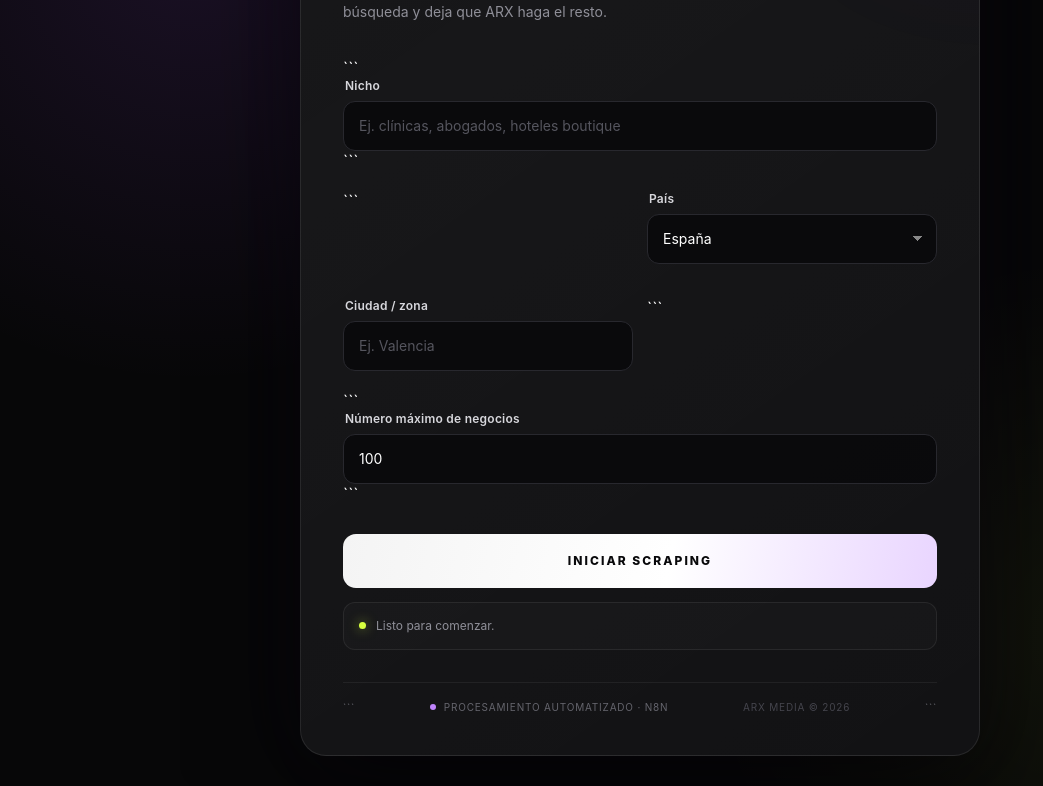
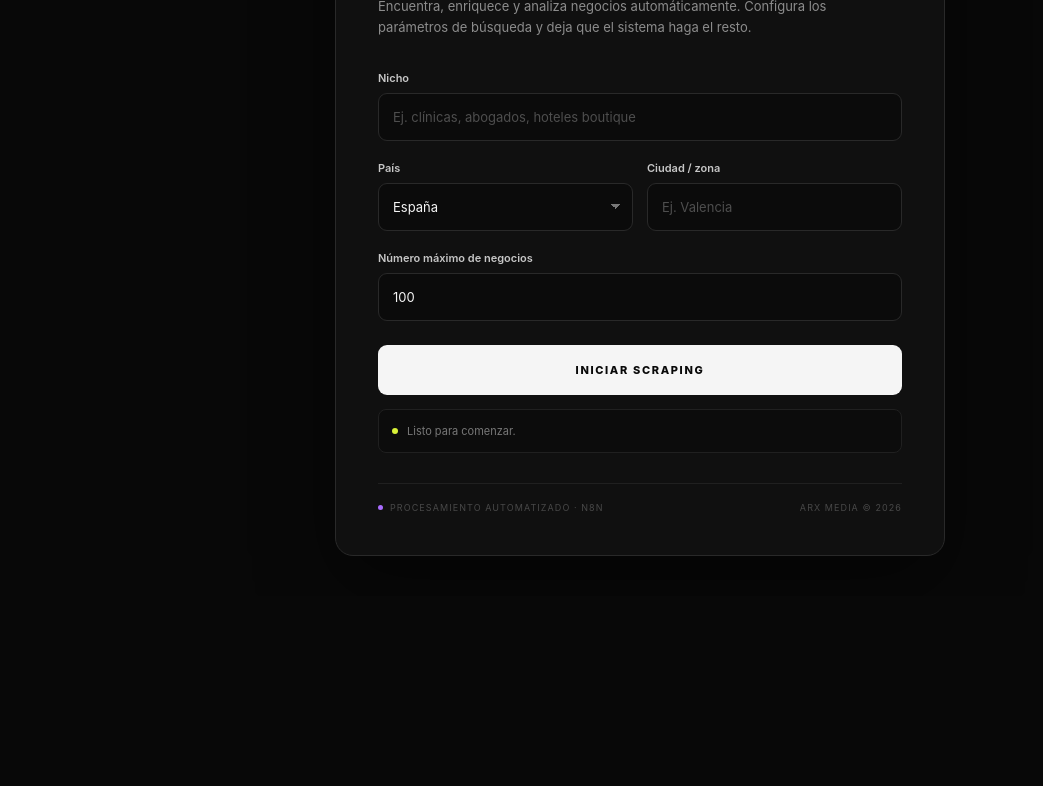
Before and after one commit to arxmediaes/Scrappy, a plain HTML site: page index.html in a window 1280 px wide. Shown: the part 206-992 px from the top of the page, without its empty margins (0-1043 px from the left). After the commit the page ends 802 px from the top, so only its background shows below. Drawn offline with Linux system fonts and the light colour scheme.

Commit message:
Update index.html

````diff
--- a/index.html
+++ b/index.html
@@ -1,344 +1,348 @@
 <!doctype html>
-
 <html lang="es">
 <head>
 <meta charset="utf-8">
 <meta name="viewport" content="width=device-width,initial-scale=1">
+
 <title>ARX MEDIA — Lead Scraper</title>
 
 <style>
+
 * {
   box-sizing: border-box;
 }
 
 :root {
-  --bg: #070708;
-  --panel: #101012;
-  --panel-2: #141417;
-  --border: #28282e;
-  --text: #f7f7f8;
-  --muted: #8f8f98;
-  --muted-2: #65656d;
-  --purple: #a855f7;
-  --purple-light: #c084fc;
-  --lime: #d7ff3f;
+  --black: #080808;
+  --surface: #101010;
+  --surface-2: #141414;
+  --border: #292929;
+
+  --white: #f5f5f5;
+  --gray: #8c8c8c;
+  --gray-dark: #555;
+
+  --purple: #a96cff;
+  --lime: #d9f238;
+}
+
+/* =========================================================
+   BASE
+========================================================= */
+
+html,
+body {
+  margin: 0;
+  min-height: 100%;
 }
 
 body {
-  margin: 0;
   min-height: 100vh;
+
+  background:
+    radial-gradient(
+      circle at 50% -20%,
+      rgba(169,108,255,.08),
+      transparent 35%
+    ),
+    var(--black);
+
+  color: var(--white);
+
+  font-family:
+    Inter,
+    -apple-system,
+    BlinkMacSystemFont,
+    "Segoe UI",
+    Arial,
+    sans-serif;
+
   display: flex;
   align-items: center;
   justify-content: center;
-  padding: 30px 16px;
 
-  font-family: Inter, Arial, sans-serif;
-  color: var(--text);
-
-  background:
-    radial-gradient(
-      circle at 15% 15%,
-      rgba(168, 85, 247, .12),
-      transparent 32%
-    ),
-    radial-gradient(
-      circle at 85% 85%,
-      rgba(215, 255, 63, .055),
-      transparent 28%
-    ),
-    var(--bg);
+  padding: 40px 20px;
 }
 
-/* ───────────── CONTAINER ───────────── */
+/* =========================================================
+   MAIN
+========================================================= */
+
+.wrapper {
+  width: 100%;
+  max-width: 610px;
+}
+
+/* =========================================================
+   BRAND
+========================================================= */
+
+.brand {
+  display: flex;
+  align-items: center;
+  justify-content: space-between;
+
+  margin-bottom: 22px;
+
+  padding: 0 3px;
+}
+
+.brand-name {
+  display: flex;
+  align-items: center;
+  gap: 9px;
+
+  font-size: 11px;
+  font-weight: 700;
+
+  letter-spacing: .20em;
+}
+
+.brand-point {
+  width: 6px;
+  height: 6px;
+
+  border-radius: 50%;
+
+  background: var(--lime);
+}
+
+.brand-type {
+  font-size: 9px;
+  letter-spacing: .17em;
+
+  color: #505050;
+}
+
+/* =========================================================
+   CARD
+========================================================= */
 
 .card {
   position: relative;
-  width: min(680px, 94vw);
+
+  background: var(--surface);
+
+  border: 1px solid var(--border);
+
+  border-radius: 18px;
 
   padding: 42px;
 
-  background:
-    linear-gradient(
-      145deg,
-      rgba(255,255,255,.035),
-      rgba(255,255,255,.008)
-    ),
-    var(--panel);
-
-  border: 1px solid rgba(255,255,255,.09);
-  border-radius: 26px;
-
   box-shadow:
-    0 35px 100px rgba(0,0,0,.65),
-    0 0 80px rgba(168,85,247,.045);
-
-  overflow: hidden;
+    0 30px 80px rgba(0,0,0,.45);
 }
 
-/* Línea decorativa superior */
+/* línea superior muy discreta */
 
 .card::before {
   content: "";
+
   position: absolute;
-  top: 0;
-  left: 0;
-  right: 0;
-  height: 2px;
+
+  top: -1px;
+  left: 38px;
+  right: 38px;
+
+  height: 1px;
 
   background: linear-gradient(
     90deg,
     transparent,
-    var(--purple),
-    var(--purple-light),
-    var(--lime),
+    rgba(169,108,255,.7),
     transparent
   );
-
-  opacity: .8;
 }
 
-/* Glow decorativo */
+/* =========================================================
+   HEADER
+========================================================= */
 
-.card::after {
-  content: "";
-  position: absolute;
-  width: 260px;
-  height: 260px;
-
-  right: -150px;
-  top: -150px;
-
-  background: var(--purple);
-  opacity: .055;
-
-  filter: blur(80px);
-  pointer-events: none;
+.header {
+  margin-bottom: 34px;
 }
 
-/* ───────────── BRAND ───────────── */
+.eyebrow {
+  margin-bottom: 13px;
 
-.brand-row {
-  display: flex;
-  align-items: center;
-  justify-content: space-between;
-  margin-bottom: 30px;
+  font-size: 10px;
+  font-weight: 600;
+
+  letter-spacing: .18em;
+  text-transform: uppercase;
+
+  color: var(--purple);
 }
-
-.brand {
-  display: flex;
-  align-items: center;
-  gap: 9px;
-
-  font-size: 12px;
-  font-weight: 700;
-  letter-spacing: .22em;
-  color: #fff;
-}
-
-.brand-dot {
-  width: 7px;
-  height: 7px;
-
-  border-radius: 50%;
-  background: var(--lime);
-
-  box-shadow:
-    0 0 12px rgba(215,255,63,.65);
-}
-
-.version {
-  font-size: 10px;
-  letter-spacing: .16em;
-  color: var(--muted-2);
-}
-
-/* ───────────── HEADER ───────────── */
 
 .title {
   margin: 0;
 
-  font-size: clamp(32px, 6vw, 48px);
-  line-height: .98;
+  font-size: 42px;
+  line-height: 1.02;
+
+  font-weight: 650;
+
   letter-spacing: -.045em;
-  font-weight: 750;
 }
 
 .title span {
-  color: var(--purple-light);
+  color: var(--purple);
 }
 
-.sub {
-  max-width: 510px;
+.description {
+  max-width: 470px;
 
-  margin: 15px 0 34px;
+  margin: 15px 0 0;
 
-  color: var(--muted);
-  font-size: 14px;
+  font-size: 13px;
   line-height: 1.6;
+
+  color: var(--gray);
 }
 
-/* ───────────── FORM ───────────── */
+/* =========================================================
+   FORM
+========================================================= */
 
-.form-section {
-  margin-bottom: 20px;
+.form {
+  display: flex;
+  flex-direction: column;
+  gap: 20px;
+}
+
+.field {
+  width: 100%;
 }
 
 label {
   display: block;
 
-  margin: 0 0 8px 2px;
+  margin-bottom: 8px;
 
-  color: #d7d7dc;
-  font-size: 12px;
+  font-size: 11px;
   font-weight: 600;
-  letter-spacing: .02em;
-}
 
-.field {
-  position: relative;
+  color: #c7c7c7;
 }
 
 input,
 select {
   width: 100%;
-  height: 50px;
+  height: 48px;
 
-  padding: 0 15px;
+  padding: 0 14px;
 
-  border-radius: 12px;
   border: 1px solid var(--border);
+  border-radius: 9px;
 
-  background: rgba(8,8,10,.82);
+  background: #0b0b0b;
 
-  color: #fff;
+  color: var(--white);
 
   font-family: inherit;
-  font-size: 14px;
+  font-size: 13px;
 
   outline: none;
 
   transition:
     border-color .2s ease,
-    box-shadow .2s ease,
-    background .2s ease,
-    transform .2s ease;
+    background .2s ease;
 }
 
 input::placeholder {
-  color: #55555e;
+  color: #4e4e4e;
 }
 
 input:hover,
 select:hover {
-  border-color: #3a3a43;
+  border-color: #363636;
 }
 
 input:focus,
 select:focus {
-  border-color: rgba(168,85,247,.8);
+  border-color: rgba(169,108,255,.75);
 
-  background: #0c0c0f;
-
-  box-shadow:
-    0 0 0 3px rgba(168,85,247,.08),
-    0 0 30px rgba(168,85,247,.07);
+  background: #0d0d0d;
 }
 
-/* Select */
+/* SELECT */
 
 select {
   appearance: none;
+
   cursor: pointer;
 
   background-image:
-    linear-gradient(45deg, transparent 50%, #888 50%),
-    linear-gradient(135deg, #888 50%, transparent 50%);
+    linear-gradient(45deg, transparent 50%, #777 50%),
+    linear-gradient(135deg, #777 50%, transparent 50%);
+
   background-position:
-    calc(100% - 18px) 21px,
-    calc(100% - 13px) 21px;
+    calc(100% - 16px) 20px,
+    calc(100% - 11px) 20px;
+
   background-size:
     5px 5px,
     5px 5px;
+
   background-repeat: no-repeat;
 }
 
 select option {
-  background: #111114;
-  color: #fff;
+  background: #111;
+  color: white;
 }
 
-/* ───────────── GRID ───────────── */
+/* =========================================================
+   TWO COLUMNS
+========================================================= */
 
-.grid {
+.row {
   display: grid;
+
   grid-template-columns: 1fr 1fr;
+
   gap: 14px;
 }
 
-/* ───────────── BUTTON ───────────── */
+/* =========================================================
+   BUTTON
+========================================================= */
 
 button {
-  position: relative;
+  width: 100%;
+  height: 50px;
 
-  width: 100%;
-  height: 54px;
+  margin-top: 4px;
 
-  margin-top: 10px;
+  border: none;
+  border-radius: 9px;
 
-  border: 0;
-  border-radius: 13px;
+  background: var(--white);
 
-  background:
-    linear-gradient(
-      100deg,
-      #f4f4f4 0%,
-      #ffffff 55%,
-      #e9d5ff 100%
-    );
-
-  color: #09090b;
+  color: #090909;
 
   font-family: inherit;
-  font-size: 12px;
+
+  font-size: 11px;
   font-weight: 800;
-  letter-spacing: .17em;
+
+  letter-spacing: .15em;
 
   cursor: pointer;
 
-  overflow: hidden;
-
   transition:
-    transform .2s ease,
-    box-shadow .2s ease,
-    filter .2s ease;
-}
-
-button::before {
-  content: "";
-  position: absolute;
-  inset: 0;
-
-  background: linear-gradient(
-    90deg,
-    transparent,
-    rgba(168,85,247,.20),
-    transparent
-  );
-
-  transform: translateX(-100%);
-  transition: transform .5s ease;
+    transform .18s ease,
+    background .18s ease,
+    box-shadow .18s ease;
 }
 
 button:hover {
-  transform: translateY(-2px);
+  transform: translateY(-1px);
+
+  background: #ffffff;
 
   box-shadow:
-    0 12px 35px rgba(168,85,247,.20),
-    0 0 30px rgba(215,255,63,.06);
-}
-
-button:hover::before {
-  transform: translateX(100%);
+    0 10px 30px rgba(0,0,0,.35);
 }
 
 button:active {
@@ -348,174 +352,192 @@ button:active {
 button:disabled {
   opacity: .5;
   cursor: wait;
-  transform: none;
 }
 
-/* ───────────── STATUS ───────────── */
+/* =========================================================
+   STATUS
+========================================================= */
 
 .status {
   display: flex;
   align-items: center;
-  gap: 10px;
 
-  min-height: 48px;
+  min-height: 44px;
 
   margin-top: 14px;
-  padding: 0 15px;
 
-  border: 1px solid rgba(255,255,255,.07);
-  border-radius: 12px;
+  padding: 0 13px;
 
-  background: rgba(255,255,255,.018);
+  border: 1px solid #202020;
+  border-radius: 8px;
 
-  color: var(--muted);
+  background: #0c0c0c;
 
-  font-size: 12px;
+  color: #777;
+
+  font-size: 11px;
 }
 
 .status::before {
   content: "";
 
-  flex: 0 0 auto;
+  width: 6px;
+  height: 6px;
 
-  width: 7px;
-  height: 7px;
+  margin-right: 9px;
+
+  flex-shrink: 0;
 
   border-radius: 50%;
 
   background: var(--lime);
-
-  box-shadow:
-    0 0 12px rgba(215,255,63,.55);
 }
 
-/* ───────────── FOOTER ───────────── */
+/* =========================================================
+   FOOTER
+========================================================= */
 
 .footer {
   display: flex;
   align-items: center;
   justify-content: space-between;
 
-  margin-top: 32px;
+  margin-top: 30px;
   padding-top: 18px;
 
-  border-top: 1px solid rgba(255,255,255,.06);
+  border-top: 1px solid #202020;
 
-  color: var(--muted-2);
+  font-size: 9px;
 
-  font-size: 10px;
-  letter-spacing: .08em;
+  letter-spacing: .12em;
+
+  color: #484848;
 }
 
 .footer-left {
   display: flex;
   align-items: center;
-  gap: 8px;
+  gap: 7px;
 }
 
-.footer-mark {
-  width: 6px;
-  height: 6px;
+.footer-dot {
+  width: 5px;
+  height: 5px;
 
   border-radius: 50%;
 
-  background: var(--purple-light);
+  background: var(--purple);
 }
 
-.footer-right {
-  color: #45454d;
-}
+/* =========================================================
+   MOBILE
+========================================================= */
 
-/* ───────────── MOBILE ───────────── */
-
-@media(max-width:600px) {
+@media (max-width: 600px) {
 
   body {
-    padding: 18px 12px;
+    padding: 22px 14px;
   }
 
   .card {
-    padding: 28px 22px;
-    border-radius: 21px;
-  }
+    padding: 30px 23px;
 
-  .brand-row {
-    margin-bottom: 25px;
+    border-radius: 15px;
   }
 
   .title {
     font-size: 34px;
   }
 
-  .sub {
-    margin-bottom: 28px;
-  }
-
-  .grid {
+  .row {
     grid-template-columns: 1fr;
-    gap: 0;
+    gap: 20px;
   }
 
   .footer {
+    align-items: flex-start;
+
     flex-direction: column;
-    align-items: flex-start;
+
     gap: 10px;
   }
 }
+
 </style>
+</head>
 
-</head>
 
 <body>
 
-<main class="card">
+<div class="wrapper">
 
-  <div class="brand-row">
+  <!-- BRAND -->
+
   <div class="brand">
-      <span class="brand-dot"></span>
+
+    <div class="brand-name">
+      <span class="brand-point"></span>
       ARX MEDIA
     </div>
 
-```
-<div class="version">
+    <div class="brand-type">
       LEAD INTELLIGENCE
     </div>
-```
 
+  </div>
+
+
+  <!-- CARD -->
+
+  <main class="card">
+
+    <header class="header">
+
+      <div class="eyebrow">
+        Lead generation system
       </div>
 
       <h1 class="title">
         Universal Lead <span>Scraper</span>
       </h1>
 
-  <p class="sub">
+      <p class="description">
         Encuentra, enriquece y analiza negocios automáticamente.
-    Configura tu búsqueda y deja que ARX haga el resto.
+        Configura los parámetros de búsqueda y deja que el sistema haga el resto.
       </p>
 
-  <div class="form-section">
+    </header>
 
-```
-<label>Nicho</label>
+
+    <!-- FORM -->
+
+    <div class="form">
 
       <div class="field">
+
+        <label for="nicho">
+          Nicho
+        </label>
+
         <input
           id="nicho"
+          type="text"
           placeholder="Ej. clínicas, abogados, hoteles boutique"
         >
-</div>
-```
 
       </div>
 
-  <div class="grid">
 
-```
-<div class="form-section">
+      <div class="row">
 
-  <label>País</label>
+        <div class="field">
+
+          <label for="pais">
+            País
+          </label>
 
           <select id="pais">
+
             <option>España</option>
             <option>Portugal</option>
             <option>Francia</option>
@@ -525,29 +547,34 @@ button:disabled {
             <option>Chile</option>
             <option>México</option>
             <option>Estados Unidos</option>
+
           </select>
 
         </div>
 
 
-<div class="form-section">
+        <div class="field">
 
-  <label>Ciudad / zona</label>
+          <label for="ciudad">
+            Ciudad / zona
+          </label>
 
           <input
             id="ciudad"
+            type="text"
             placeholder="Ej. Valencia"
           >
 
         </div>
-```
 
       </div>
 
-  <div class="form-section">
 
-```
-<label>Número máximo de negocios</label>
+      <div class="field">
+
+        <label for="cantidad">
+          Número máximo de negocios
+        </label>
 
         <input
           id="cantidad"
@@ -556,34 +583,49 @@ button:disabled {
           max="500"
           value="100"
         >
-```
 
       </div>
+
 
       <button id="go">
         INICIAR SCRAPING
       </button>
 
-  <div class="status" id="status">
+    </div>
+
+
+    <!-- STATUS -->
+
+    <div
+      class="status"
+      id="status"
+    >
       Listo para comenzar.
     </div>
 
+
+    <!-- FOOTER -->
+
     <div class="footer">
 
-```
       <div class="footer-left">
-  <span class="footer-mark"></span>
+
+        <span class="footer-dot"></span>
+
         PROCESAMIENTO AUTOMATIZADO · N8N
+
       </div>
 
-<div class="footer-right">
+      <div>
         ARX MEDIA © 2026
       </div>
-```
 
     </div>
 
   </main>
+
+</div>
+
 
 <script>
 
@@ -591,6 +633,7 @@ const WEBHOOK_URL =
 'https://caroyln-squeakier-syreeta.ngrok-free.dev/webhook/arx-lead-scraper';
 
 const $ = id => document.getElementById(id);
+
 
 $('go').onclick = async () => {
 
@@ -602,6 +645,7 @@ $('go').onclick = async () => {
     return;
   }
 
+
   if (!$('nicho').value.trim()) {
 
     $('status').textContent =
@@ -610,10 +654,12 @@ $('go').onclick = async () => {
     return;
   }
 
+
   $('go').disabled = true;
 
   $('status').textContent =
     'Enviando búsqueda a ARX MEDIA…';
+
 
   try {
 
@@ -621,28 +667,45 @@ $('go').onclick = async () => {
       WEBHOOK_URL,
       {
         method: 'POST',
+
         headers: {
           'Content-Type': 'application/json'
         },
+
         body: JSON.stringify({
-          nicho: $('nicho').value.trim(),
-          pais: $('pais').value,
-          ciudad: $('ciudad').value.trim(),
+
+          nicho:
+            $('nicho').value.trim(),
+
+          pais:
+            $('pais').value,
+
+          ciudad:
+            $('ciudad').value.trim(),
+
           cantidad:
             Number($('cantidad').value) || 100
+
         })
       }
     );
 
+
     $('status').textContent =
       r.ok
+
         ? 'Scraping iniciado. Puedes cerrar esta ventana; n8n continuará procesando los leads.'
-        : 'No se pudo iniciar el workflow (' + r.status + ').';
+
+        : 'No se pudo iniciar el workflow (' +
+          r.status +
+          ').';
+
 
   } catch (e) {
 
     $('status').textContent =
       'Error de conexión con n8n. Revisa la URL del webhook y CORS.';
+
 
   } finally {
 
````
Lines whose indentation alone changed are shown as unchanged.
